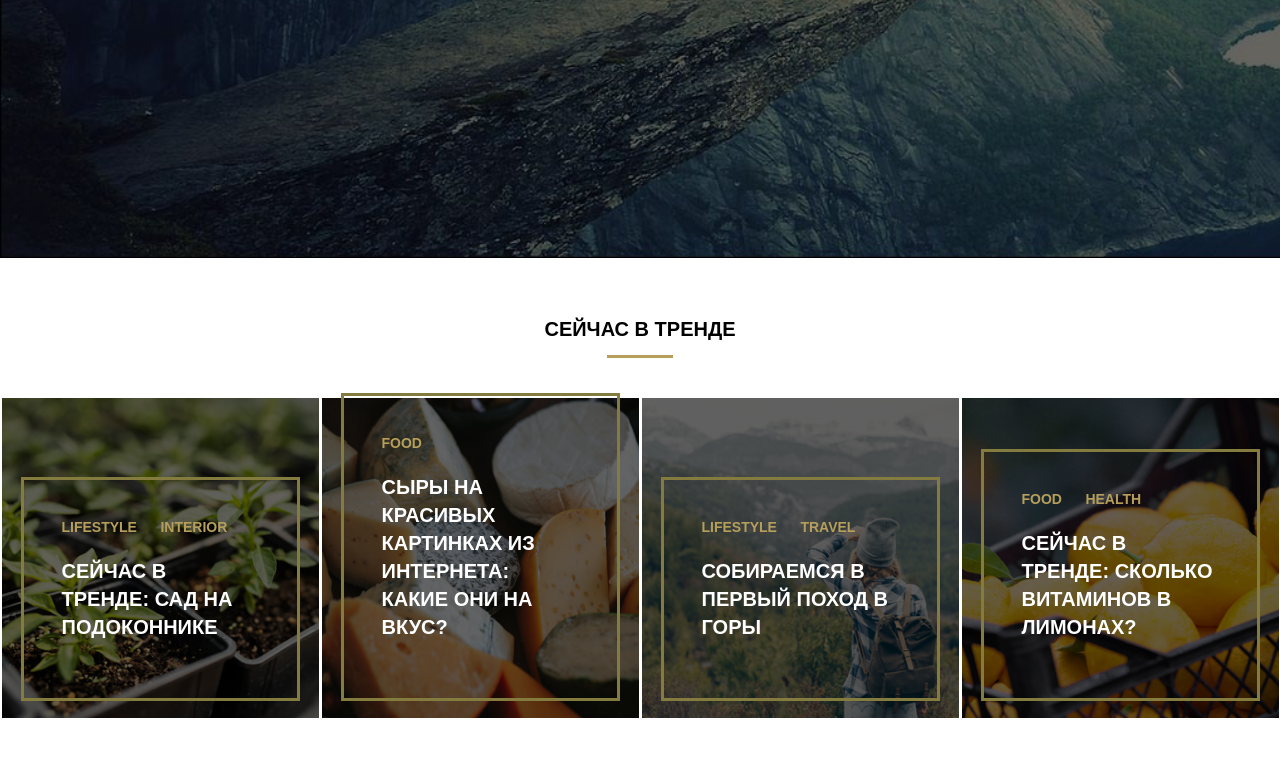
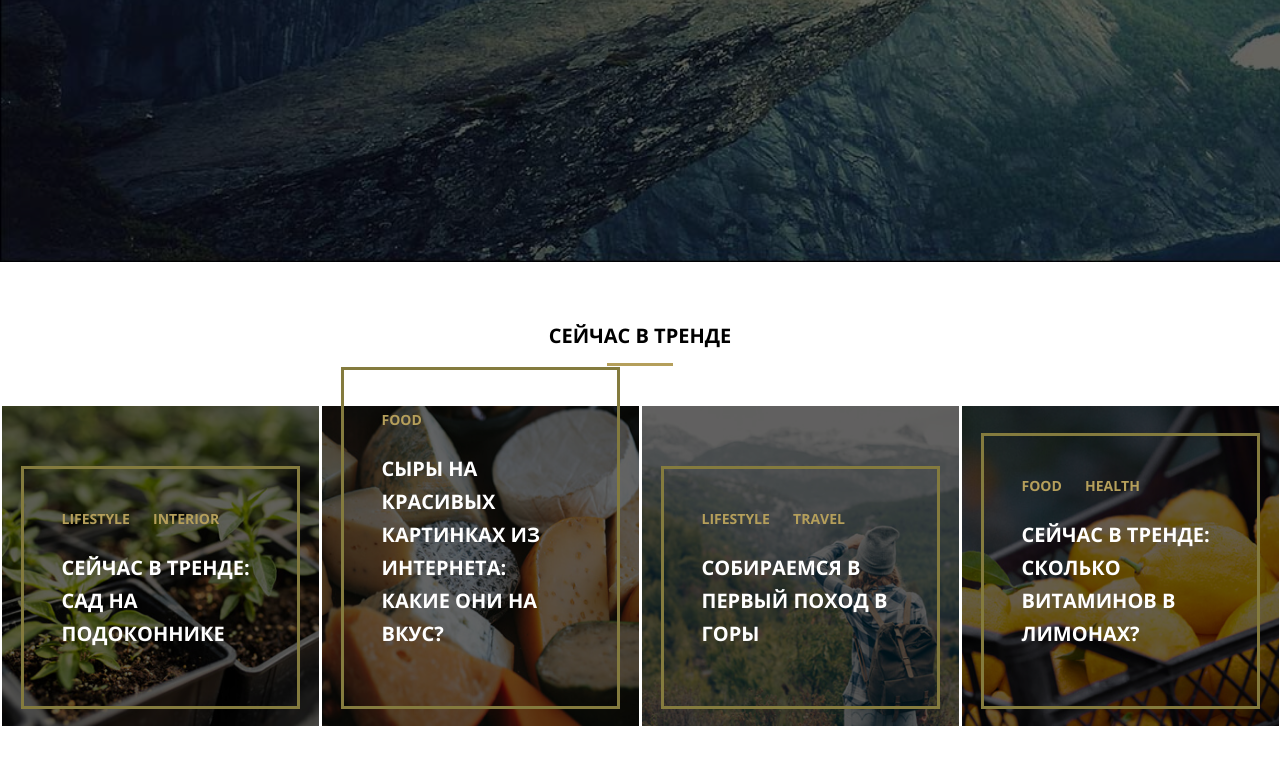
Before and after one commit to SergeyOsadchiy2405/MQ-, a plain HTML site: page index.html in a window 1280 px wide. Shown: the part 399-1161 px from the top of the page. Drawn offline with Linux system fonts and the light colour scheme; files whose address does not match are found by name.

Commit message:
Add files via upload

```diff
--- a/css/style.css
+++ b/css/style.css
@@ -16,7 +16,7 @@
 }
 
 body {
-  font-family:"OpenSans Regular", sans-serif;
+  font-family: "OpenSans";
   margin: 0;
 }
 
```
